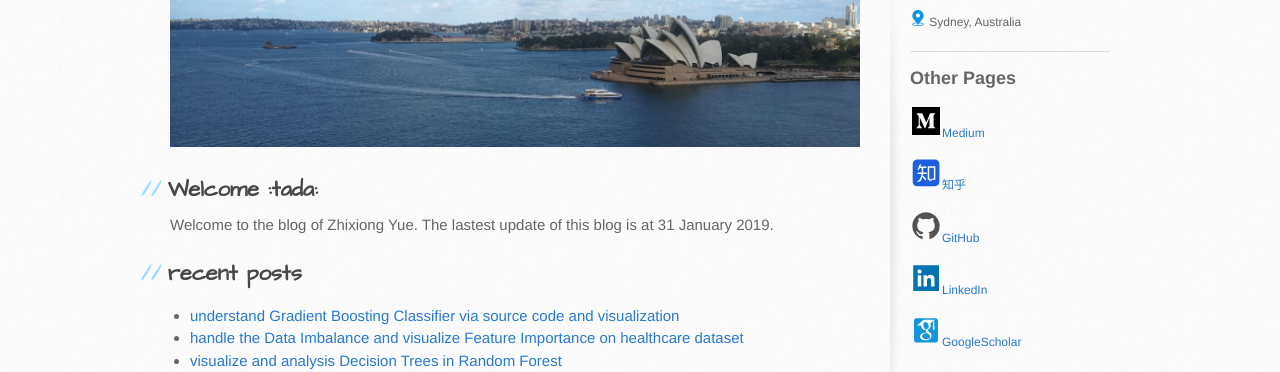
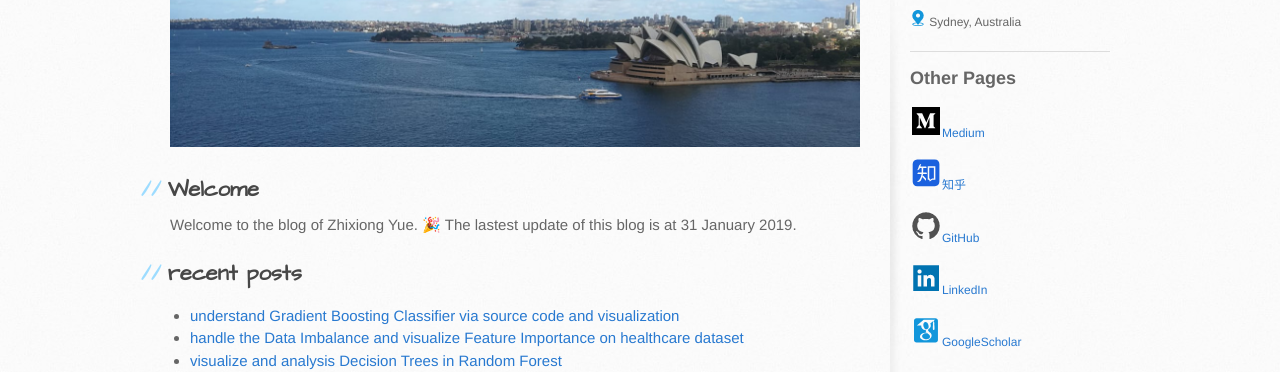
Before and after one commit to yuezhixiong/yuezhixiong.github.io, a Jekyll site: the page built from index.md, in a window 1280 px wide. Shown: the part 258-630 px from the top of the page. Built offline with Jekyll 4.4.1, drawn with Linux system fonts in a browser that asks for light colours; emoji names are drawn with the system emoji font; comment, search, counter and statistics services are not loaded.

Commit message:
add emoji

```diff
--- a/_config.yml
+++ b/_config.yml
@@ -4,3 +4,5 @@ show_downloads: false
 google_analytics: UA-99330599-1
 theme: jekyll-theme-architect
 url: https://yuezhixiong.github.io
+plugins:
+  - jemoji
--- a/index.md
+++ b/index.md
@@ -5,8 +5,8 @@ comments: true
 
 ![](./assets/images/banner.jpg "Sydney")
 
-## Welcome :tada:
-Welcome to the blog of Zhixiong Yue. The lastest update of this blog is at {{ site.time | date_to_long_string }}.
+## Welcome
+Welcome to the blog of Zhixiong Yue. :tada: The lastest update of this blog is at {{ site.time | date_to_long_string }}.
 
 <!-- ## Ph.D. toolbox
 <ul>
```
